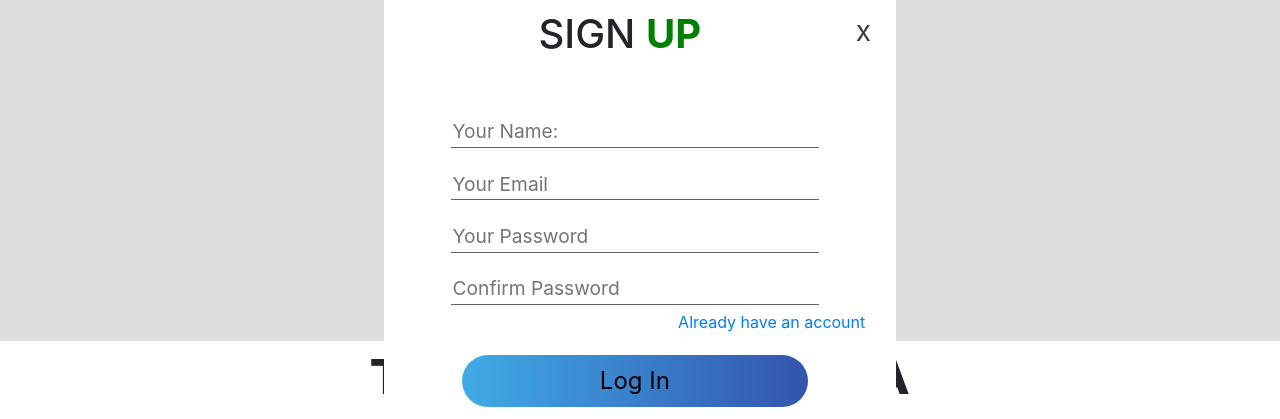
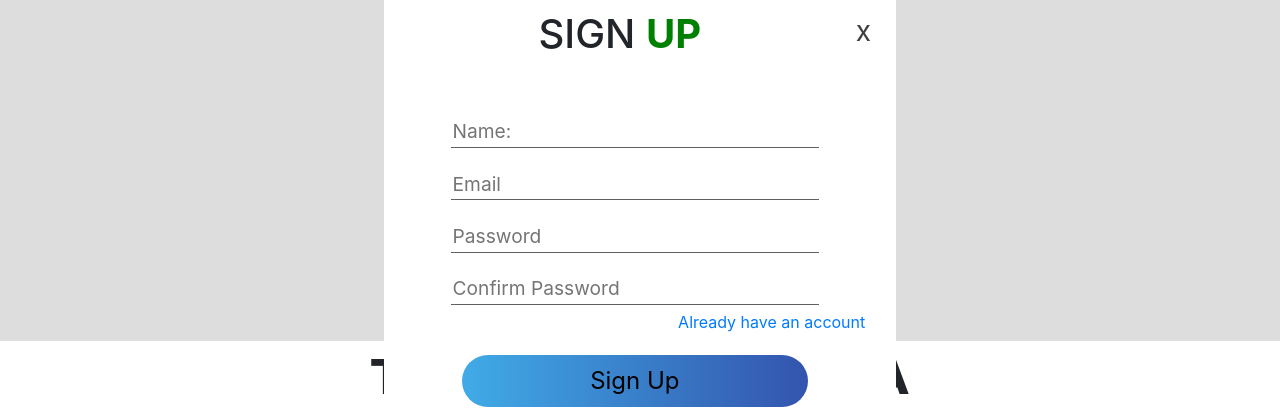
Before and after one commit to saurabh-1998/Web-Project, a plain HTML site: page index.html in a window 1280 px wide. Both pictures are taken after a click on the link "Sign Up". Shown: the part 80-499 px from the top of the page. Drawn offline with nearby package versions, Linux system fonts and the light colour scheme; grey boxes are pictures that could not be loaded; some icons are missing.

Commit message:
bug fixed

```diff
--- a/index.html
+++ b/index.html
@@ -9,8 +9,8 @@
     <link rel="stylesheet" href="https://stackpath.bootstrapcdn.com/bootstrap/4.1.3/css/bootstrap.min.css">
 
     <link rel="stylesheet" href="https://raw.githubusercontent.com/daneden/animate.css/master/animate.css">
-    <link rel="stylesheet" href="css/bootnavbar.css">
-    <link rel="stylesheet" href="css/demo.css">
+    <link rel="stylesheet" href="./css/bootnavbar.css">
+    <link rel="stylesheet" href="./css/demo.css">
     <link rel="stylesheet" href="./css/style.css">
 
     <title>McaIndia</title>
@@ -119,7 +119,7 @@
                     </ul>
                     </li>
 
-                    <li class="nav-item nav-font"> <a class="nav-link" href="#">Blog</a> </li>
+                    <li class="nav-item nav-font"> <a class="nav-link" href="./blog.html">Blog</a> </li>
                     <li class="nav-item nav-font"> <a class="nav-link" href="javascript:void(0)" onclick="openSignUp()">Sign Up</a> </li>
                     <li class="nav-item nav-font"><a class="nav-link" href="javascript:void(0)" onclick="openPopUp()">
                             Sign In</a> </li>
@@ -153,11 +153,11 @@
             <form action="" class="form">
                 <li>
                     <i class="fa fa-user" aria-hidden="true"></i><input type="email" name="" id=""
-                        placeholder="Your Email" style="font-size: 1.2rem;" required>
+                        placeholder="Email" style="font-size: 1.2rem;" required>
                 </li>
                 <li>
                     <i class="fa fa-lock" aria-hidden="true"></i><input type="password" name="" id=""
-                        placeholder="Your Password" style="font-size: 1.2rem;" required>
+                        placeholder="Password" style="font-size: 1.2rem;" required>
                 </li>
                 <li class="forgot-password" style="display:flex;justify-content: flex-end; margin-top: -15px;"><a href="">Forgot Password?</a> </li>
                 <li>
@@ -176,12 +176,12 @@
             </div>
 
             <form action="" class="signupform">
-                <li><input type="text" name="" id="" placeholder="Your Name:" style="font-size:1.2rem" required></li>
-                <li><input type="email" name="" id="" placeholder="Your Email" style="font-size:1.2rem"required></li>
-                <li><input type="password" name="" id="" placeholder="Your Password" style="font-size:1.2rem"required></li>
+                <li><input type="text" name="" id="" placeholder="Name:" style="font-size:1.2rem" required></li>
+                <li><input type="email" name="" id="" placeholder="Email" style="font-size:1.2rem"required></li>
+                <li><input type="password" name="" id="" placeholder="Password" style="font-size:1.2rem"required></li>
                 <li><input type="password" name="" id="" placeholder="Confirm Password" style="font-size:1.2rem"required></li>
                 <li class="have-account" style="display:flex;justify-content: flex-end; margin-top: -15px;"><a href="">Already have an account</a> </li>
-                <li><button type="submit" class="login-btn">Log In</button></li>
+                <li><button type="submit" class="login-btn">Sign Up</button></li>
                 <hr>
                 <li>
                     <i class="fa fa-google other" aria-hidden="true"></i>
```
